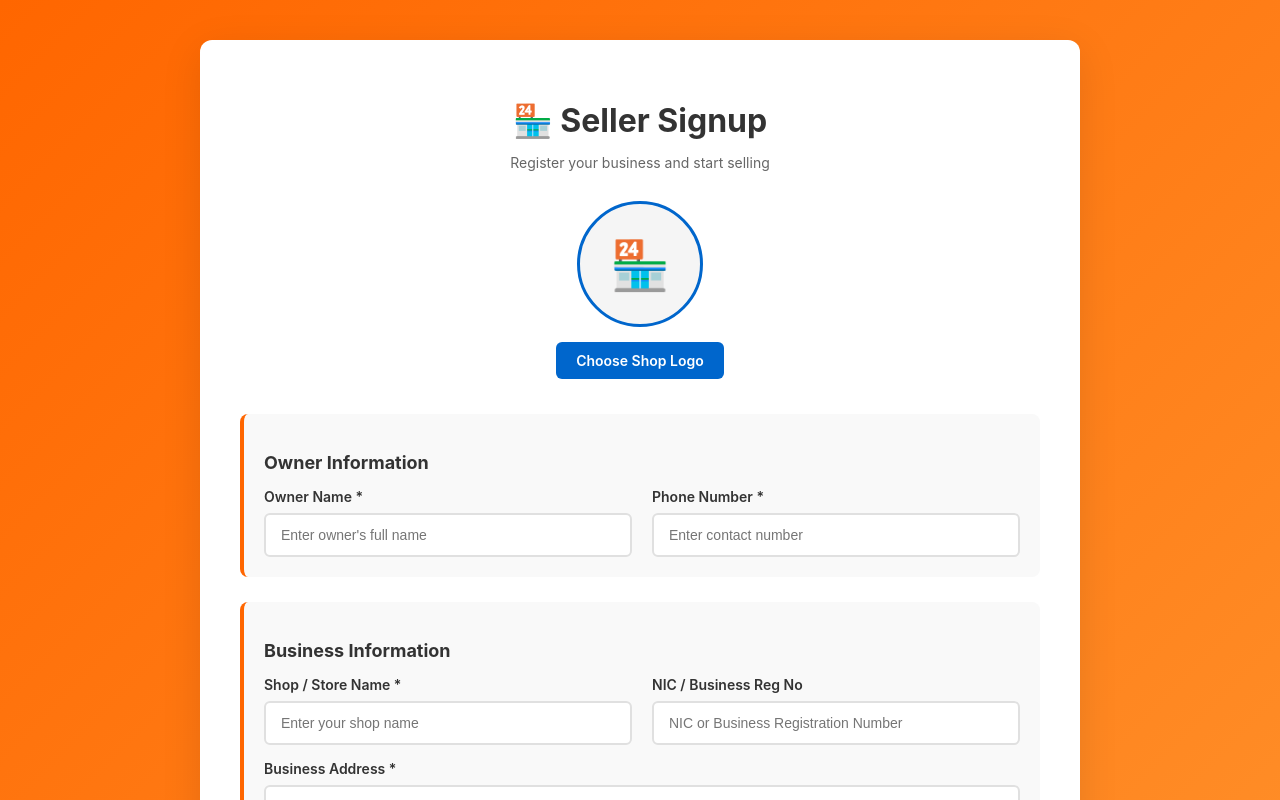
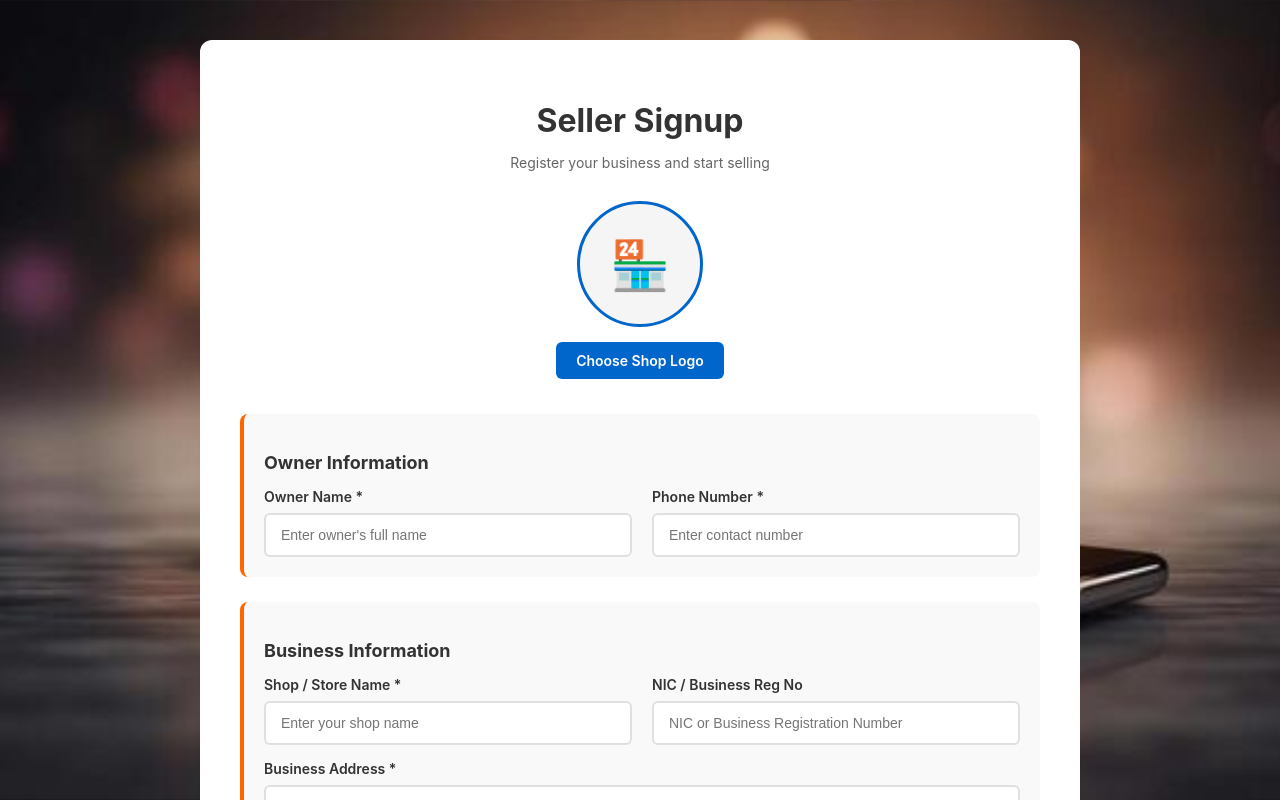
Before and after one commit to ishara1009/Online-Web-Marketplace-WebApplication, a React (Create React App) app in the folder frontend/: page /signup/seller in a window 1280 px wide. Shown: the top 800 px of the page. Built offline with nearby package versions, Linux system fonts and the light colour scheme.

Commit message:
Refactor code structure for improved readability and maintainability

```diff
--- a/frontend/src/components/SellerSignup.css
+++ b/frontend/src/components/SellerSignup.css
@@ -3,7 +3,6 @@
   display: flex;
   justify-content: center;
   align-items: center;
-  background: linear-gradient(135deg, #ff6600 0%, #ff9933 100%);
   padding: 40px 20px;
 }
 
--- a/frontend/src/components/SellerSignup.js
+++ b/frontend/src/components/SellerSignup.js
@@ -92,11 +92,16 @@ const SellerSignup = () => {
     }
   };
 
+  const containerStyle = {
+    background: `url(${process.env.PUBLIC_URL}/images/login-background.jpg) no-repeat center center fixed`,
+    backgroundSize: 'cover'
+  };
+
   return (
-    <div className="seller-signup-container">
+    <div className="seller-signup-container" style={containerStyle}>
       <div className="seller-signup-card">
         <div className="signup-header">
-          <h1>🏪 Seller Signup</h1>
+          <h1>Seller Signup</h1>
           <p>Register your business and start selling</p>
         </div>
 
```
Also changed, not shown: 2 other files (tests, documents, lock files or other folders).
